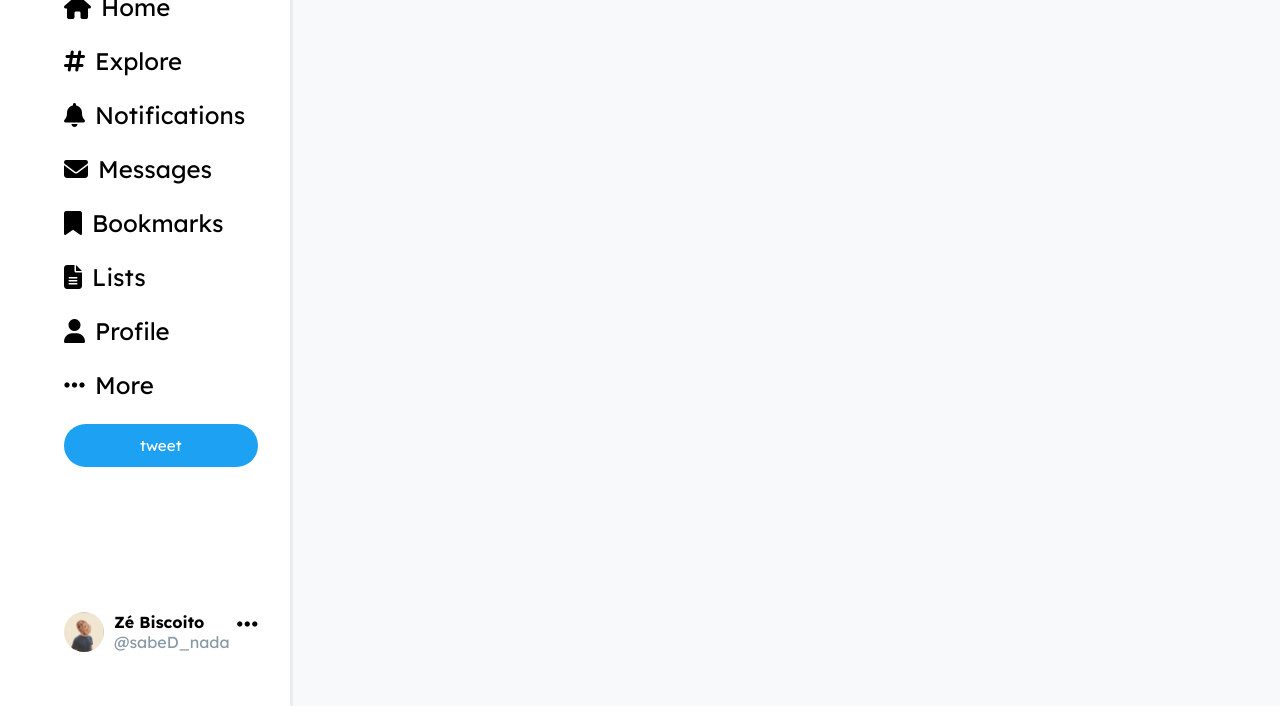
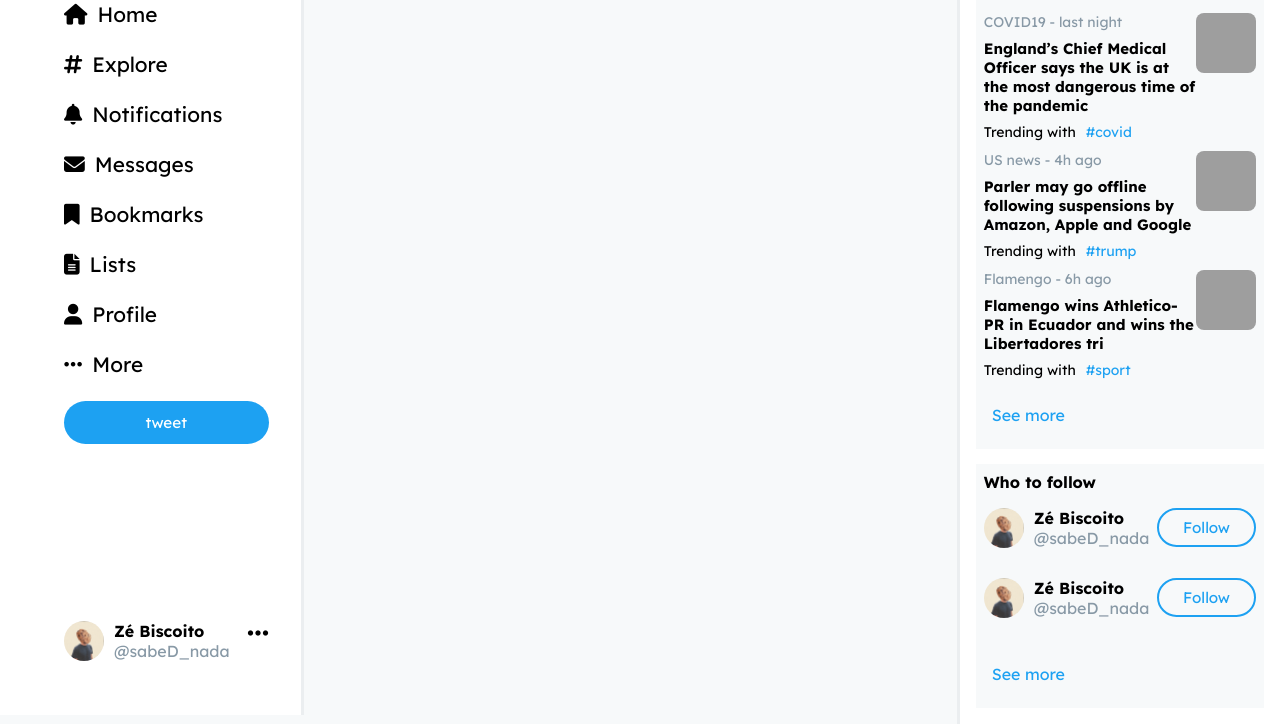
Before and after one commit to luccasalves/pb-twitter, a website built with Vite: page index.html in a window 1280 px wide. Shown: the part 94-818 px from the top of the page. Built offline with nearby package versions, Linux system fonts and the light colour scheme; grey boxes are pictures that could not be loaded.

Commit message:
feat: news aside criado

```diff
--- a/src/app.ts
+++ b/src/app.ts
@@ -1,7 +1,8 @@
 import { ScrollFeed } from "./components/ScrollFeed/ScroFeed";
 import { MenuDrawer } from "./components/MenuDrawer/Menu";
+import { NewsDrawer } from "./components/NewsDrawer/NewsDrawer";
 import "./styles/app.css";
 
 const App = document.querySelector("#app");
 
-App?.append(MenuDrawer(), ScrollFeed());
+App?.append(MenuDrawer(), ScrollFeed(), NewsDrawer());
--- /dev/null
+++ b/src/components/Box/Box.css
@@ -0,0 +1,23 @@
+.box {
+    padding: 8px;
+}
+.bg-news {
+    background-color: var(--bg);
+}
+
+.heading {
+    font-weight: bold;
+    margin-bottom: 16px;
+}
+
+.see-more {
+    padding: 16px 8px;
+}
+
+.see-more a {
+    color: var(--primary);
+    text-decoration: none;
+}
+.see-more:hover {
+    background-color: rgba(0, 0, 0, 0.209);
+}
--- /dev/null
+++ b/src/components/Box/Box.ts
@@ -0,0 +1,27 @@
+import "./Box.css";
+
+export interface IBoxProps {
+  title: string;
+  childEl: Array<any>;
+}
+
+export const Box = ({ title, childEl }: IBoxProps) => {
+  const box = document.createElement("section");
+  box.classList.add("box", "bg-news");
+  const heading = document.createElement("p");
+  heading.className = "heading";
+  heading.textContent = title;
+
+  const seeMoreLink = document.createElement("a");
+  const seeMore = document.createElement("div");
+  seeMoreLink.textContent = "See more";
+  seeMoreLink.href = "src/pages/Error404.html";
+  seeMore.className = "see-more";
+
+  box.append(heading);
+  childEl.forEach((el) => box.append(el));
+  seeMore.append(seeMoreLink);
+  box.append(seeMore);
+
+  return box;
+};
--- a/src/components/MenuDrawer/Menu.css
+++ b/src/components/MenuDrawer/Menu.css
@@ -1,5 +1,5 @@
 .menu-drawer {
-    width: 350px;
+    width: 500px;
     min-height: 100vh;
 
     display: flex;
--- a/src/components/MenuItem/Item.css
+++ b/src/components/MenuItem/Item.css
@@ -1,5 +1,5 @@
 .menu-item {
-    font-size: 1.5rem;
+    font-size: 1.3rem;
     display: flex;
     align-items: center;
     gap: 10px;
--- a/src/components/NewsDrawer/News.css
+++ b/src/components/NewsDrawer/News.css
@@ -1,11 +1,13 @@
 .news-drawer {
-    width: 350px;
+    box-sizing: border-box;
+    width: 600px;
     min-height: 100vh;
+
+    padding: 16px;
 
     display: flex;
     flex-direction: column;
     gap: 15px;
-    padding: 100px;
 
     border-left: solid 3px var(--separator);
 }
--- a/src/components/NewsDrawer/NewsDrawer.ts
+++ b/src/components/NewsDrawer/NewsDrawer.ts
@@ -1,4 +1,44 @@
+import { Profile } from "./../Profile/Profile";
+import "./News.css";
+import { SearchBar } from "./../SearchBar/Search";
+import { Box } from "../Box/Box";
+import { NewsItem } from "../NewsItem/Newsitem";
 export const NewsDrawer = () => {
-  const news = document.createElement("aside");
-  news.classList.add("news-.drawer", "surface");
+  const newsAside = document.createElement("aside");
+  newsAside.classList.add("news-drawer", "surface");
+
+  const news = [
+    NewsItem({
+      label: "COVID19 - last night",
+      text: "England’s Chief Medical Officer says the UK is at the most dangerous time of the pandemic",
+      hashtag: "covid",
+      imgSrc:
+        "https://www.coladaweb.com/wp-content/uploads/2014/12/Inglaterra.png",
+    }),
+    NewsItem({
+      label: "US news - 4h ago",
+      text: "Parler may go offline following suspensions by Amazon, Apple and Google",
+      hashtag: "trump",
+      imgSrc: "https://www.witeradvogados.com/imagens/geral/1322.jpg",
+    }),
+    NewsItem({
+      label: "Flamengo - 6h ago",
+      text: "Flamengo wins Athletico-PR in Ecuador and wins the Libertadores tri",
+      hashtag: "sport",
+      imgSrc:
+        "https://ac24horas.com/wp-content/uploads/2022/10/FLAMENGO-GANHA.jpg",
+    }),
+  ];
+
+  const profiles = [
+    Profile({ showOption: false, showBtnFollow: true }),
+    Profile({ showOption: false, showBtnFollow: true }),
+  ];
+
+  newsAside.append(
+    SearchBar(),
+    Box({ title: "What`s happening", childEl: news }),
+    Box({ title: "Who to follow", childEl: profiles })
+  );
+  return newsAside;
 };
--- /dev/null
+++ b/src/components/NewsItem/NewsItem.css
@@ -0,0 +1,36 @@
+.item {
+    display: flex;
+
+    cursor: pointer;
+    margin-bottom: 10px;
+}
+
+.item:hover {
+    background-color: rgba(0, 0, 0, 0.209);
+}
+.img {
+    width: 60px;
+    height: 60px;
+    border-radius: 8px;
+}
+
+.label {
+    color: var(--text-placeholder);
+    font-size: 14px;
+}
+
+.content-news {
+    font-weight: bold;
+    font-size: 15px;
+    margin: 8px 0;
+}
+
+.footer-news {
+    display: flex;
+    gap: 10px;
+    font-size: 14px;
+}
+
+.footer-news .hashtag {
+    color: var(--primary);
+}
--- /dev/null
+++ b/src/components/NewsItem/Newsitem.ts
@@ -0,0 +1,59 @@
+import { notFound } from "./../../utils/redirect";
+import "./NewsItem.css";
+
+export interface INewsItem {
+  label: string;
+  text: string;
+  hashtag: string;
+  imgSrc?: string;
+}
+
+const imgPicachu =
+  "https://conteudo.imguol.com.br/c/entretenimento/58/2017/05/30/pikachu-nervoso-1496159464346_v2_450x450.png";
+
+export const NewsItem = ({
+  label,
+  text,
+  hashtag,
+  imgSrc = imgPicachu,
+}: INewsItem) => {
+  const item = document.createElement("div");
+  item.classList.add("item");
+  const labelHeader = document.createElement("p");
+  labelHeader.className = "label";
+  labelHeader.textContent = label;
+
+  const content = document.createElement("p");
+  content.className = "content";
+
+  const contentNews = document.createElement("p");
+  contentNews.className = "content-news";
+  contentNews.textContent = text;
+
+  const footer = document.createElement("div");
+  footer.className = "footer-news";
+
+  const labelFooter = document.createElement("p");
+  labelFooter.className = "labelFooter";
+  labelFooter.textContent = "Trending with ";
+
+  const hashtagFooter = document.createElement("p");
+  hashtagFooter.className = "hashtag";
+  hashtagFooter.textContent = "#" + hashtag;
+
+  footer.append(labelFooter, hashtagFooter);
+
+  const imgNews = document.createElement("img");
+  imgNews.className = "img";
+  imgNews.src = imgSrc;
+
+  content.append(labelHeader, contentNews, footer);
+
+  item.append(content, imgNews);
+
+  item.addEventListener("click", () => {
+    notFound();
+  });
+
+  return item;
+};
--- a/src/components/Profile/Profile.css
+++ b/src/components/Profile/Profile.css
@@ -3,6 +3,7 @@
     width: 100%;
     display: flex;
     align-items: flex-start;
+
     gap: 10px;
 
     position: relative;
@@ -21,3 +22,7 @@
     position: absolute;
     right: 0;
 }
+.profile .btn {
+    position: absolute;
+    right: 0;
+}
--- a/src/components/Profile/Profile.ts
+++ b/src/components/Profile/Profile.ts
@@ -1,3 +1,5 @@
+import { notFound } from "./../../utils/redirect";
+import { ButtonApp } from "../ButtonApp/Button";
 import { IconApp } from "../IconApp/Icon";
 import { Avatar } from "./../Avatar/Avatar";
 import "./Profile.css";
@@ -6,12 +8,16 @@ export interface IProfileProps {
   name?: string;
   userName?: string;
   imgSrc?: string;
+  showOption?: boolean;
+  showBtnFollow?: boolean;
 }
 
 export const Profile = ({
   name = "Zé Biscoito",
   userName = "sabeD_nada",
   imgSrc = "/img/avatar.png",
+  showOption = true,
+  showBtnFollow = false,
 }: IProfileProps) => {
   const profile = document.createElement("div");
   const nameText = document.createElement("p");
@@ -30,7 +36,15 @@ export const Profile = ({
   profile.append(
     Avatar({ src: imgSrc }),
     nameBox,
-    IconApp({ name: "ellipsis", action() {} })
+    showOption ? IconApp({ name: "ellipsis", action: notFound }) : "",
+    showBtnFollow
+      ? ButtonApp({
+          label: "Follow",
+          outline: true,
+          action: notFound,
+          size: "sm",
+        })
+      : ""
   );
 
   return profile;
--- /dev/null
+++ b/src/components/SearchBar/Search.css
@@ -0,0 +1,16 @@
+.search-box {
+    background-color: var(--input-color);
+    display: flex;
+    justify-items: center;
+    align-items: center;
+    padding: 8px 12px;
+    border-radius: 16px;
+    gap: 10px;
+}
+
+.input {
+    background-color: transparent;
+    border: none;
+    outline: none;
+    color: var(--text-placeholder);
+}
--- /dev/null
+++ b/src/components/SearchBar/Search.ts
@@ -0,0 +1,16 @@
+import { IconApp } from "../IconApp/Icon";
+import "./Search.css";
+
+export const SearchBar = () => {
+  const searchBar = document.createElement("div");
+  searchBar.classList.add("search-box");
+  const input = document.createElement("input");
+  input.placeholder = "Search Twitter";
+  input.className = "input";
+  searchBar.append(
+    IconApp({ name: "magnifying-glass", color: "gray", action() {} }),
+    input
+  );
+
+  return searchBar;
+};
--- a/src/styles/_colors.dark.css
+++ b/src/styles/_colors.dark.css
@@ -15,8 +15,8 @@
   --text-color: #0f1419;
   --text-color-dark: #fff;
 
-  --input-color: #283340;
-  --input-color-dark: #ebeef0;
+  --input-color-dark: #283340;
+  --input-color: #ebeef0;
 
   --separator: #ebeef0;
   --separator-dark: #313b44;
--- a/src/theme/dark.ts
+++ b/src/theme/dark.ts
@@ -2,6 +2,12 @@ export function changeTheme() {
   const window = document.querySelector("#window");
   const app = document.querySelector("#app");
   const surface = document.querySelectorAll(".surface");
+
+  const box = document.querySelectorAll(".box");
+
+  box.forEach((item) => {
+    item.classList.toggle("bg-dark");
+  });
 
   window?.classList.toggle("bg-dark");
   app?.classList.toggle("bg-dark");
```
Also changed, not shown: src/components/MenuItem/item.stories.ts (+1 -1 lines), src/components/NewsItem/NewsItem.stories.ts (added, +24 -0 lines), src/components/Profile/Profile.stories.ts (+6 -1 lines).
